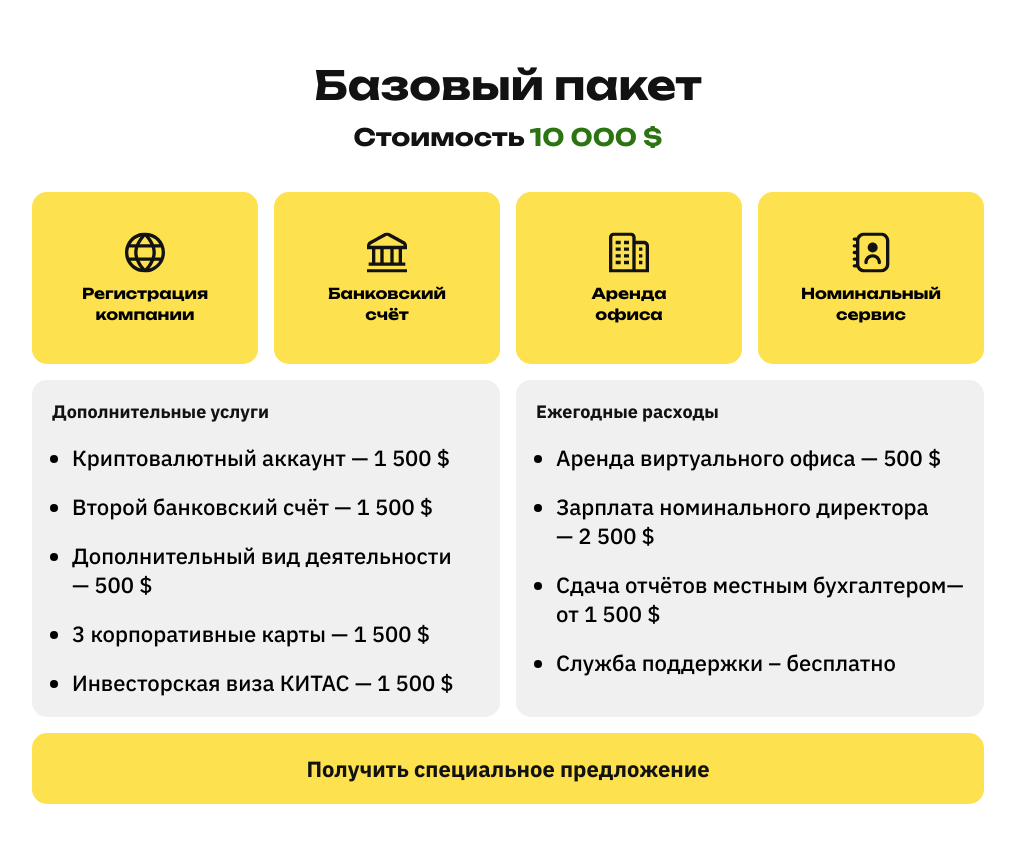
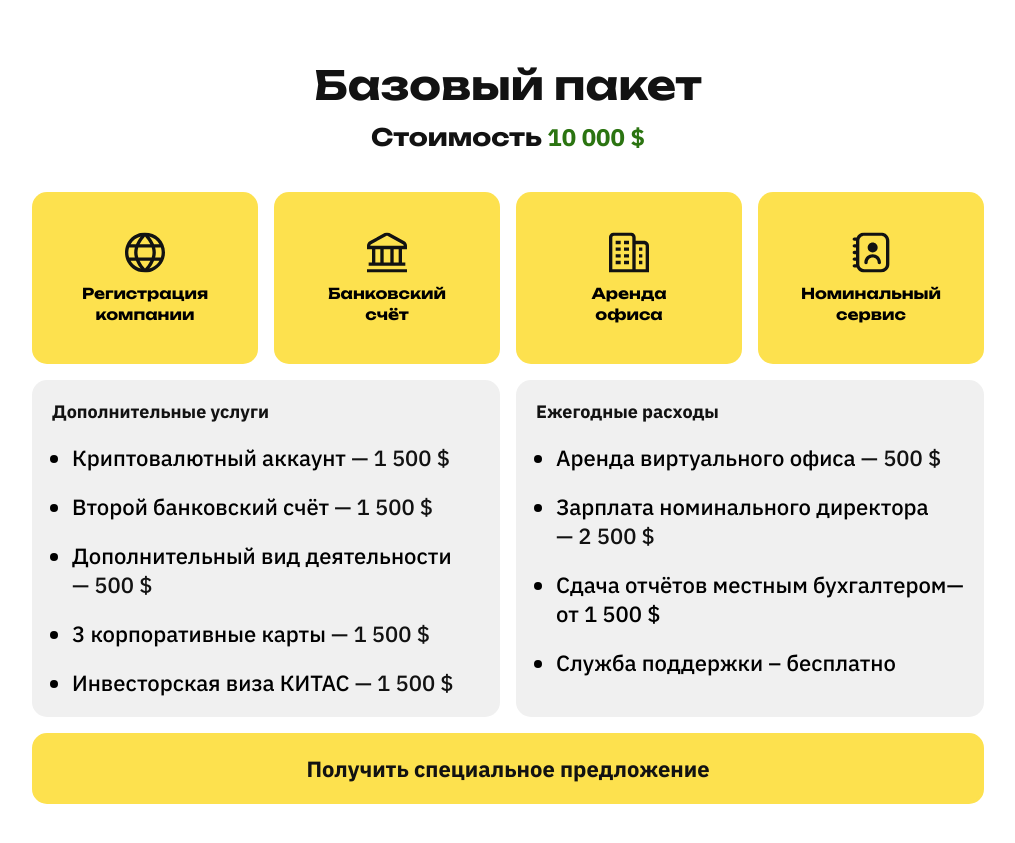
Before and after one commit to IvZakharov/landingIndonesia, a Next.js app: page / in a window 1280 px wide. Shown: the part 5580-6423 px from the top of the page, without its empty margins (132-1147 px from the left). Built offline with nearby package versions, Linux system fonts and the light colour scheme.

Commit message:
test fonts

```diff
--- a/styles/globals.scss
+++ b/styles/globals.scss
@@ -13,7 +13,6 @@ body {
   margin: 0;
   position: relative;
   overflow-x: hidden;
-  font-family: var(--IBMPlexSans-font);
 }
 
 h1,
@@ -28,8 +27,10 @@ h6 {
   font-weight: 700;
 }
 
-p {
+p,
+span {
   color: $black;
+  font-family: var(--IBMPlexSans-font);
 }
 
 body {
@@ -70,6 +71,7 @@ a {
   font-size: 15px;
   line-height: 20px;
   border: 3px solid $primary;
+  font-family: var(--IBMPlexSans-font);
 
   @media (min-width: 1200px) {
     font-size: 22px;
```
